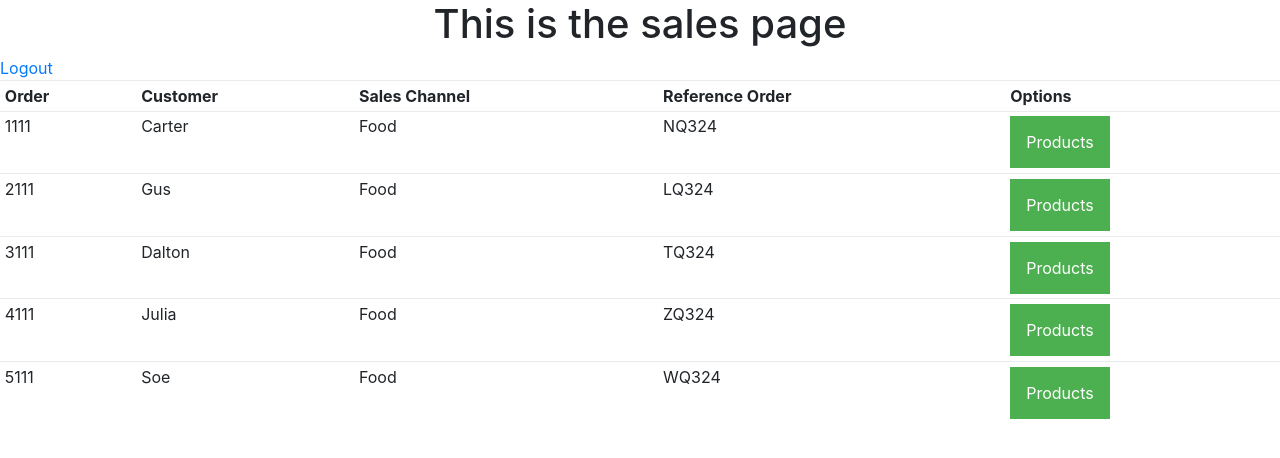
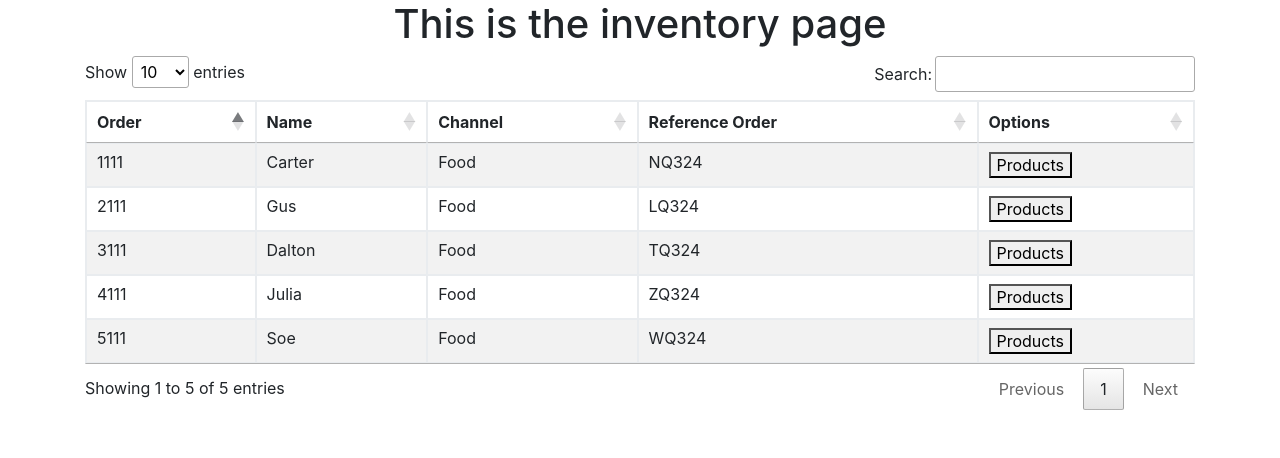
Before and after one commit to soethanv/PyMarket, a Flask app: page /sales in a window 1280 px wide. Shown: the top 458 px of the page. Run offline with Flask 2, Linux system fonts and the light colour scheme; the visitor is signed in with stand-in values (Sample User, id 1); some libraries are stand-ins or nearby versions.

Commit message:
Changed data to jquery source

```diff
--- a/templates/sales.html
+++ b/templates/sales.html
@@ -1,117 +1,108 @@
 {% extends "base.html" %}
 
-{% block content %}
-<style>
-.dropbtn {
-    background-color: #4CAF50;
-    color: white;
-    padding: 16px;
-    font-size: 16px;
-    border: none;
-    cursor: pointer;
-}
+  {% block content %}
 
-.dropbtn:hover, .dropbtn:focus {
-    background-color: red;
-}
+<div class="container-fluid">
+  <h1 align="center">This is the inventory page</h1>
+  <!---<div align="right" >
+    <button type="button" class="btn btn-primary" data-toggle="modal" data-target="#addModal" data-whatever="@Add">
+      Add
+    </button>
+    <a href="{{ url_for('user_auth.logout') }}">Logout</a>
 
-table {
-    border-collapse: collapse;
-}
+  </div>-->
+  <!--Add Button Model
+  <div class="modal fade" id='addModal' tabindex="1" role="dialog" aria-labelledby="addModalLabel" aria-hidden="true">
+    <div class="modal-dialog" role="document">
+      <div class="modal-content">
+        <div class="modal-header">
+          <h5 class="modal-title" id="addModal">Add new product</h5>
+          <button type="button" class="close" data-dismiss="modal" aria-label="Close">
+            <span aria-hidden="true">&times;</span>
+          </button>
+        </div>
+        <div class="modal-body">
+          <form method="ADD">
+            <div class="form-row align-items-center">
+              <div class="col-auto">
+                <label class="sr-only" for="validationSKU">SKU</label>
+                <input type="text" class="form-control mb-2" id="validationSKU" placeholder="SKU" required pattern="[0-9]{3}" maxlength="3">
+              </div>
+              <div class="col-auto">
+                <label class="sr-only" for="validationName">Name</label>
+                <input type="text" class="form-control mb-2" id="validationName" placeholder="Product Name" required pattern="[A-Za-z]+" maxlength="14">
+              </div>
+              <div class="col-auto">
+                <label class="sr-only" for="validationRP">Reorder Point</label>
+                <input type="text" class="form-control mb-2" id="validationRP" placeholder="200" required min="1" max="8" pattern="[0-9]*">
+              </div>
+              <div class="col-auto">
+                <label class="sr-only" for="validationQ">Quantity</label>
+                <input type="text" class="form-control mb-2" id="validationQ" placeholder="500" required min="1" max="8" pattern="[0-9]*">
+              </div>
+            </div>
+          </form>
+        </div>
+        <div class="modal-footer">
+          <button type="button" class="btn btn-secondary" data-dismiss="modal">Cancel</button>
+          <button type="button" class="btn btn-primary">Submit</button>
+        </div>
+      </div>
+    </div>
+  </div>
+  End of Add Button Model-->
 
-th, td {
-    padding: 15px;
-    text-align: left;
-}
+  <div class="container">
+    <div class="table-responsive">
+        <table id="sales_table" style="width:100%" class="table table-striped table-bordered"></table>
 
-/*tbody tr {
-    display : none;
-}
-tr.parent {
-    display : table-row;
-}
-tr.open {
-    display : table-row;
-}*/
+    </div>
+  </div>
+</div>
+<script>
+  $(document).ready(function() {
+    var sales_data = {{sales|tojson}};
+    var product_data = {{sales[4]|tojson}};
+    $('#sales_table').DataTable( {
+      data: sales_data,
+      columns: [
+        {title: "Order"},
+        {title: "Name"},
+        {title: "Channel"},
+        {title: "Reference Order"},
+        {title: "Options"}
 
-/*.show {
-    display: block;
-}*/
+      ],
+      "columnDefs": [ {
+            "targets": -1,
+            "data": null,
+            "defaultContent": "<button>Products</button>"
+      } ]
 
-.products {
-    display: none;
-}
+    } );
 
 
-</style>
+    //$('#sales_table tbody').on( 'click', 'button', function () {
+      //  var data = table.row( $(this).parents('tr') ).data();
+        //alert( "This works!" );
+    //} );
 
-    <h1 align="center">This is the sales page</h1>
-     <a href="{{ url_for('user_auth.logout') }}">Logout</a>
-     <table id="myTable" style="width:100%" class="table table-hover table-sm">
-         <tr>
-             <th>Order</th>
-             <th>Customer</th>
-             <th>Sales Channel</th>
-             <th>Reference Order</th>
-             <th>Options</th>
-         </tr>
+    $('#sales_table tbody').on('click', 'td.details-control', function () {
+        var tr = $(this).closest('tr');
+        var row = table.row( tr );
 
+        if ( row.child.isShown() ) {
+            // This row is already open - close it
+            row.child.hide();
+            tr.removeClass('shown');
+        }
+        else {
+            // Open this row
+            row.child( format(row.data()) ).show();
+            tr.addClass('shown');
+        }
+    } );
 
-         {% for order in sales %}
-
-            <tr class="parent">
-                <!--Order #-->
-                <td>{{order[0]}}</td>
-                <!--Customer-->
-                <td>{{order[1]}}</td>
-                <!--Sales Channel-->
-                <td>{{order[2]}}</td>
-                <!--Reference Order-->
-                <td>{{order[3]}}</td>
-                 <td><div class="dropdown">
-                  <button onclick="Show_products()" class="dropbtn">Products</button>
-                  <!--<div id="myDropdown" class="dropdown-content">
-                    <a href="#edit">Edit</a>
-                    <a href="#delete">Delete</a>
-
-                  </div>-->
-              </div></td>
-              </tr>
-
-                 <!--<tbody style="display:none">-->
-
-
-
-                 {% for product in order[4] %}
-                  <tr class="products" id="products">
-                  <td>{{product[0]}}</td>
-                  <td>{{product[1]}}</td>
-                  <td>{{product[2]}}</td>
-                  <td>{{product[4]}}</td>
-
-                </tr>
-                {% endfor %}
-                <!--</tbody>-->
-
-
-       {% endfor %}
-      <script>
-
-
-$("#products").on("click","a",function(e) {
-    e.preventDefault();
-    $(this).closest("tr").nextUntil(".parent").toggleClass("open");
-});
-
-function Show_products() {
-  document.getElementById("myDiv").style.display = "table-row";
-  //document.getElementsByClassName("products").style.display = ""
-}
-
-function Unshow_Products() {
-    document.getElementById("myTable").deleteRow(0);
-}
+  } );
 </script>
-
-     </table>
 {% endblock %}
--- a/views/sales.py
+++ b/views/sales.py
@@ -11,7 +11,7 @@ NumRows = 0
 def sales():
     sales = get_sales()
     salesLen = len(sales)
-    return render_template('sales.html', title='Sales Orders', sales=sales, salesLen=salesLen, NumRows=NumRows, myFunction=increment)
+    return render_template('sales.html', title='Sales Orders', sales=sales)
 
 def increment(numAdded):
 	global NumRows
```
Also changed, not shown: 4 other files.
